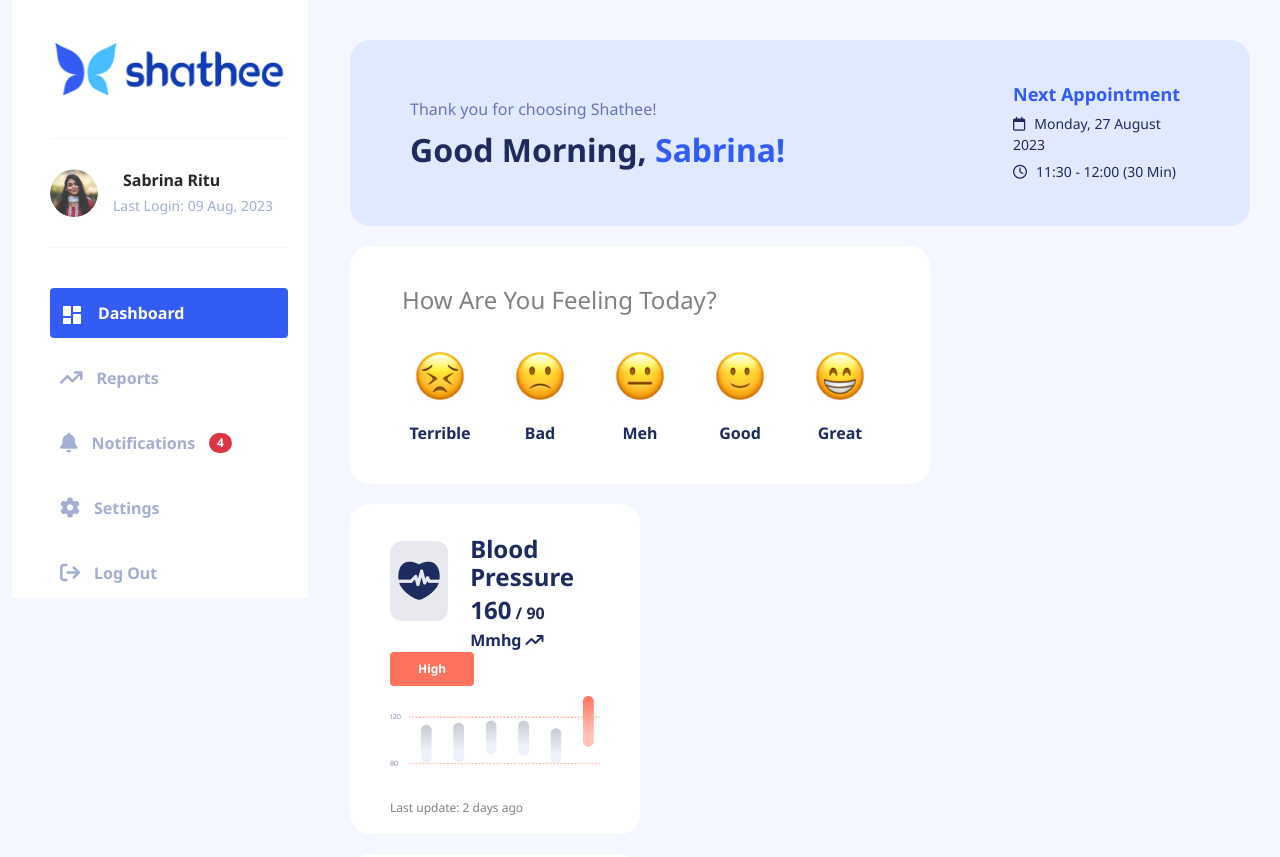
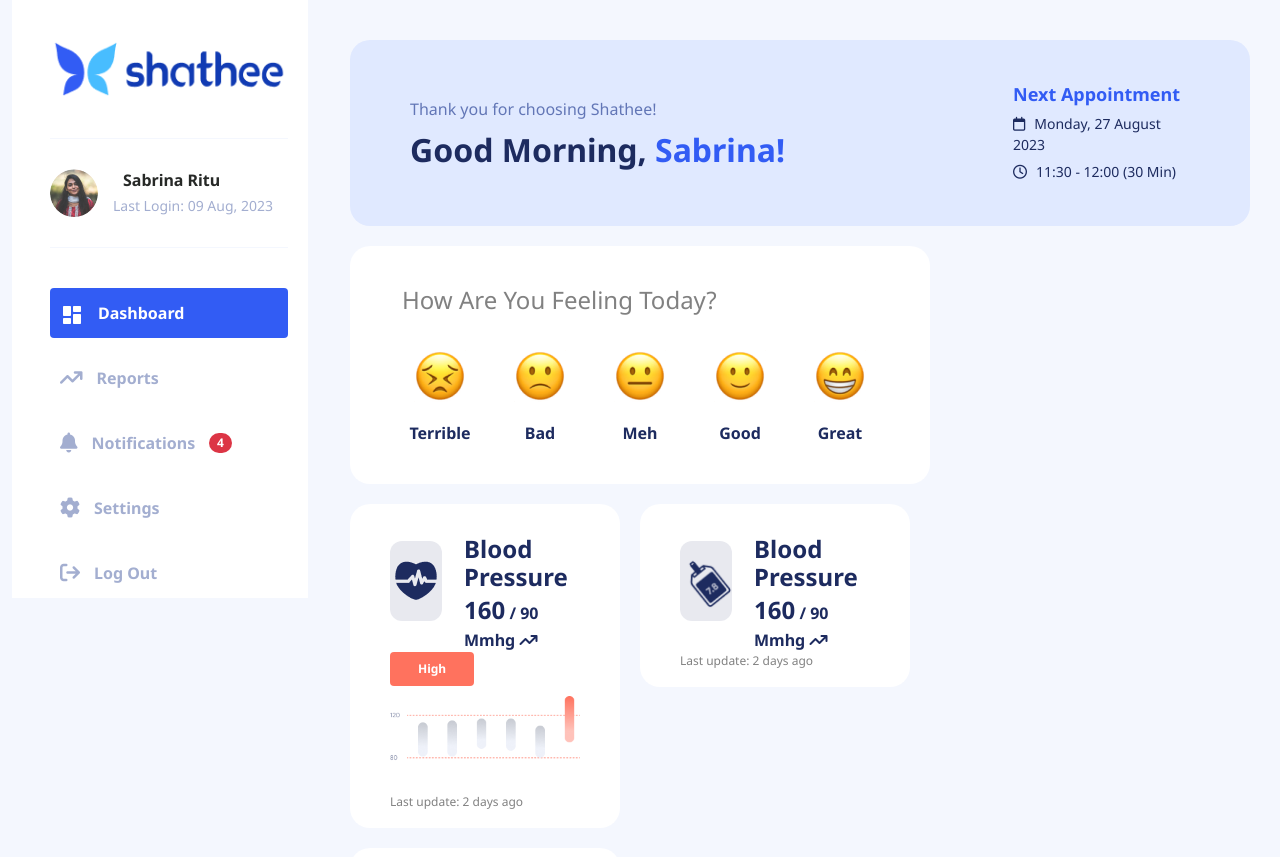
Before and after one commit to ajoy-code-dreamer/Shathee-Medical, a plain HTML site: page index.html in a window 1280 px wide. Shown: the top 857 px of the page. Drawn offline with nearby package versions, Linux system fonts and the light colour scheme.

Commit message:
added another card design

```diff
--- a/css/style.css
+++ b/css/style.css
@@ -344,6 +344,7 @@ body {
   -ms-border-radius: 20px;
   -o-border-radius: 20px;
   margin-bottom: 20px;
+  margin-right: 20px;
 }
 .bp_titleWrapper {
   display: flex;
@@ -405,6 +406,7 @@ body {
   -o-border-radius: 20px;
   text-align: center;
   font-family: var(--primary-font);
+  margin-right: 20px;
 }
 .healthScore_title {
   font-weight: var(--fw-bold);
--- a/index.html
+++ b/index.html
@@ -341,7 +341,40 @@
                           </div>
                         </div>
                       </div>
-                      <div class="col-lg-6"></div>
+                      <div class="col-lg-6">
+                        <div class="row">
+                          <div class="col-lg p-0">
+                            <div class="bp_cardWrapper">
+                              <div class="bp_titleWrapper">
+                                <div class="bp_logo">
+                                  <picture>
+                                    <img
+                                      src="./images/sugar_logo.png"
+                                      alt="./images/sugar_logo.png"
+                                      title="logo"
+                                      class="img-fluid"
+                                    />
+                                  </picture>
+                                </div>
+                                <div class="bp_title">
+                                  <h3 class="bp_cardHeading">Blood Pressure</h3>
+                                  <p class="bp_cardMeasurement">
+                                    <span class="diastolic_bp">160</span>
+                                    <span class="systolic_bp">/ 90 mmhg</span>
+                                    <i class="fa-solid fa-arrow-trend-up"></i>
+                                  </p>
+                                </div>
+                              </div>
+                              <p class="last_measurement">
+                                Last update:
+                                <span class="last_measurementDate"
+                                  >2 days ago</span
+                                >
+                              </p>
+                            </div>
+                          </div>
+                        </div>
+                      </div>
                     </div>
                   </div>
                 </div>
```
